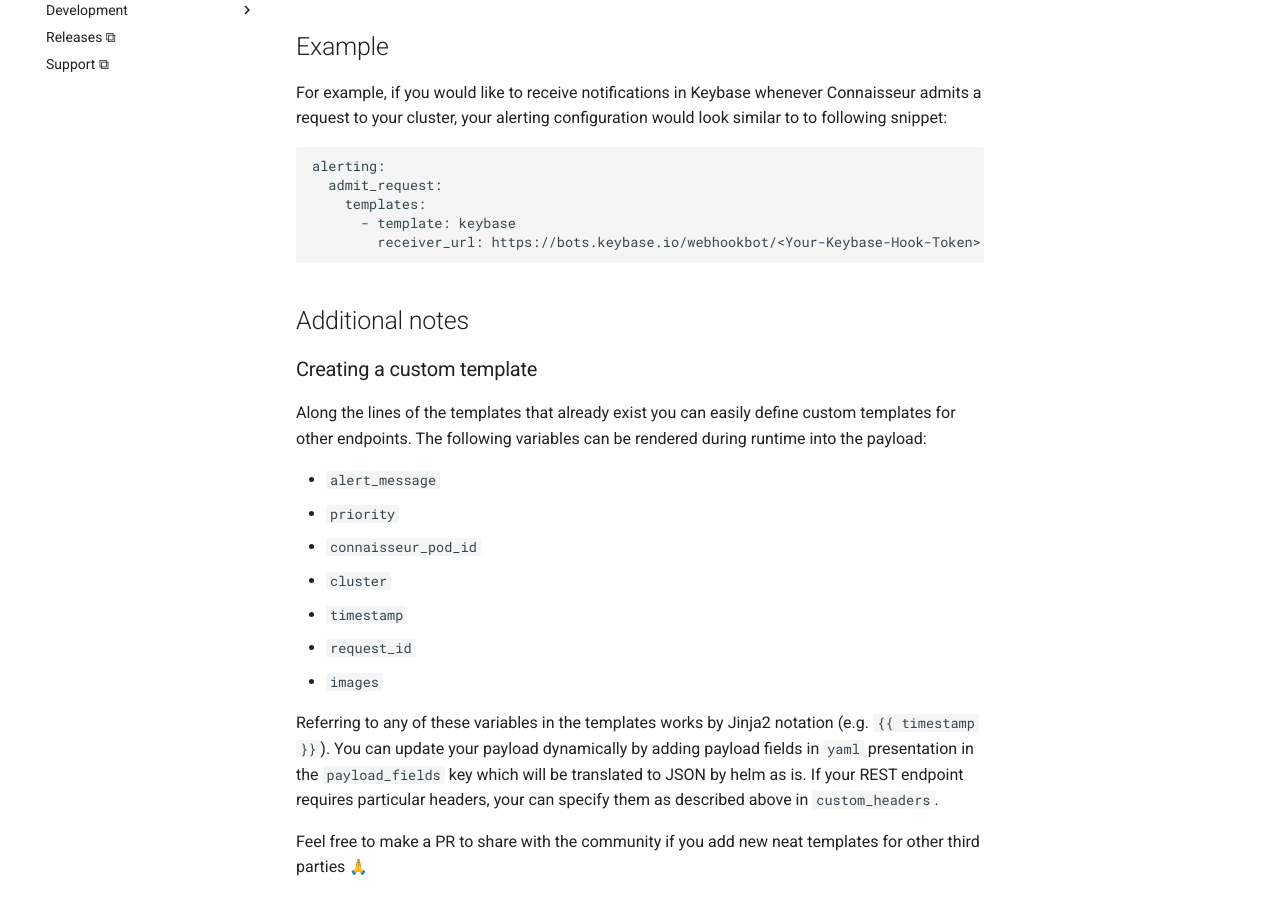
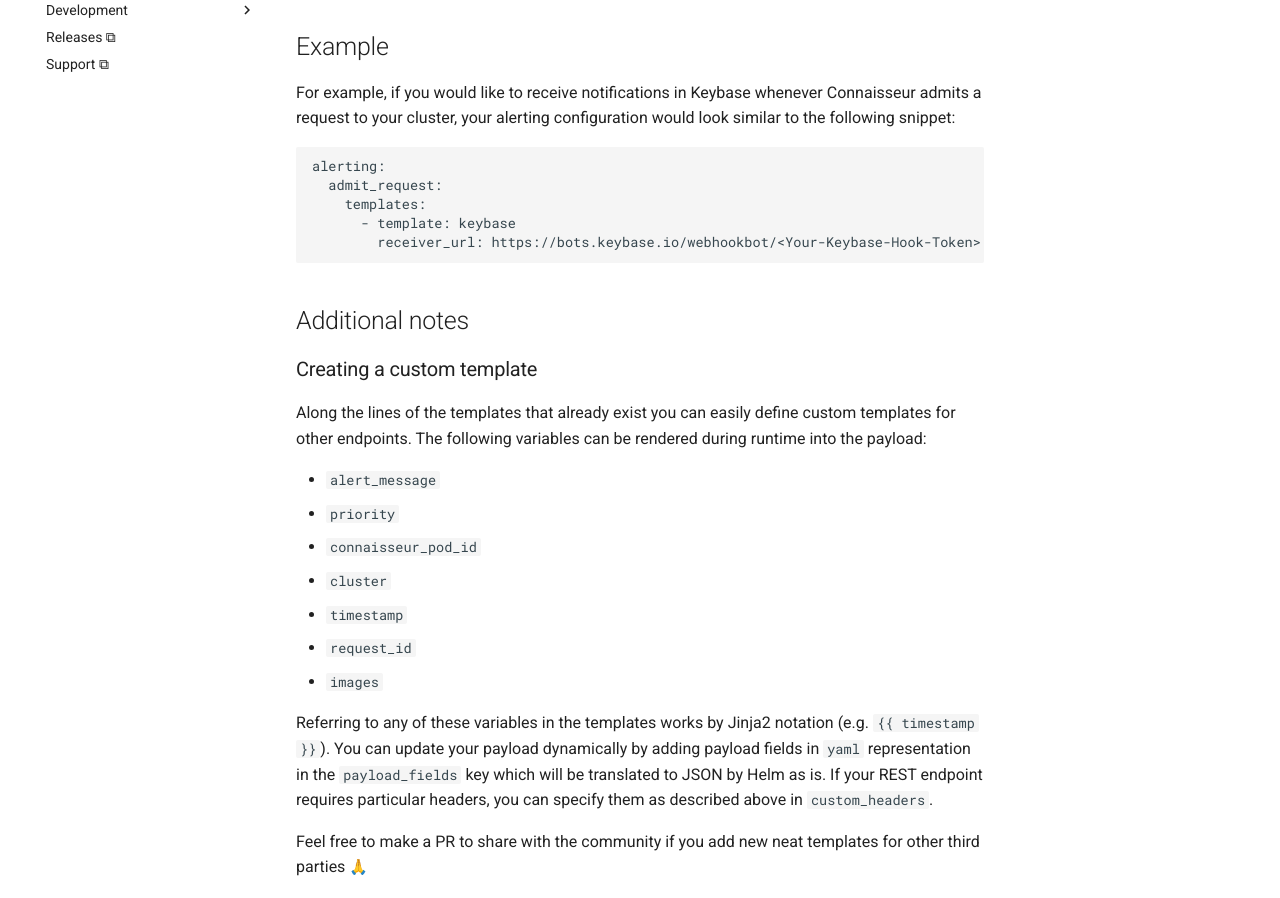
Before and after one commit to sse-secure-systems/connaisseur, an MkDocs documentation site: the page built from docs/features/alerting.md, in a window 1280 px wide and 1400 px high, scrolled down 1385 px. Shown: the part 431-1329 px from the top of the window. Built offline with MkDocs 1.6.1 and Material for MkDocs 9.7.7, drawn with Linux system fonts in a browser that asks for light colours; emoji names are drawn with the system emoji font; comment, search, counter and statistics services are not loaded; the version menu is left out; some of the changed text lies outside the part shown.

Commit message:
docs: minor fixes

````diff
--- a/docs/features/alerting.md
+++ b/docs/features/alerting.md
@@ -40,7 +40,7 @@
 
 
 ## Example
-For example, if you would like to receive notifications in Keybase whenever Connaisseur admits a request to your cluster, your alerting configuration would look similar to to following snippet:
+For example, if you would like to receive notifications in Keybase whenever Connaisseur admits a request to your cluster, your alerting configuration would look similar to the following snippet:
 
 
 ```
@@ -69,8 +69,8 @@
 
 Referring to any of these variables in the templates works by Jinja2 notation
 (e.g. `{{ timestamp }}`). You can update your payload dynamically by adding payload
-fields in `yaml` presentation in the `payload_fields` key which will be translated
-to JSON by helm as is. If your REST endpoint requires particular headers, your can
+fields in `yaml` representation in the `payload_fields` key which will be translated
+to JSON by Helm as is. If your REST endpoint requires particular headers, you can
 specify them as described above in `custom_headers`.
 
 Feel free to make a PR to share with the community if you add new neat templates for other third parties :pray:
````
Also changed, not shown: other parts of docs/features/alerting.md (+1 -1 lines), docs/CONTRIBUTING.md (+1 -1 lines), docs/RELEASING.md (+1 -1 lines), docs/basics.md (+1 -1 lines), docs/getting_started.md (+1 -1 lines), docs/validators/sigstore_cosign.md (+1 -1 lines).
